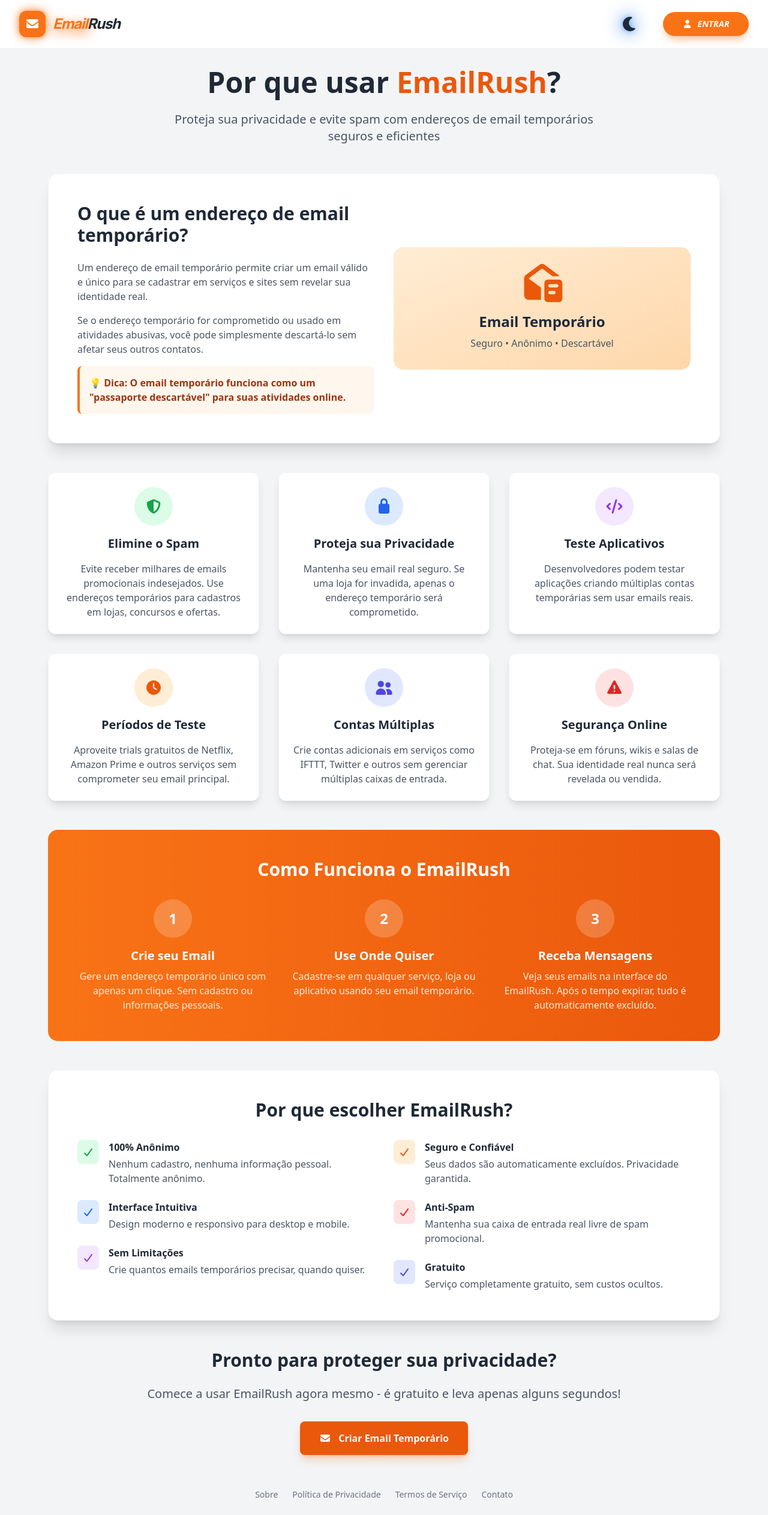
After one commit to matheuszbb/tempmail, a Django app: page /sobre/ in a window 1280 px wide. The commit adds this page. Shown: the whole page at 60% size. Run offline with Django 5.2, Linux system fonts and the light colour scheme.

Commit message:
Adiciona página "Sobre" com link no rodapé e no modal de sessão. Atualiza o sitemap e o arquivo robots.txt para incluir novas rotas.

```diff
--- a/tempmail/core/urls.py
+++ b/tempmail/core/urls.py
@@ -3,7 +3,7 @@ from django.urls import path
 from .views import (
     IndexView, Robots_txtView, Sitemap_xmlView, HeartCheckView,
     TempEmailAPI, MessageListAPI, MessageDetailAPI, MessageDownloadAPI,
-    AttachmentDownloadAPI, DadosView, PrivacidadeView, TermosView, ContatoView
+    AttachmentDownloadAPI, DadosView, PrivacidadeView, TermosView, ContatoView, SobreView
 )
 from django.conf.urls.static import static
 from django.conf import settings
@@ -11,6 +11,7 @@ from django.conf import settings
 urlpatterns = [
     path('admin/', admin.site.urls),
     path('', IndexView.as_view(), name='index'),
+    path('sobre/', SobreView.as_view(), name='sobre'),
     path('privacidade/', PrivacidadeView.as_view(), name='privacidade'),
     path('termos/', TermosView.as_view(), name='termos'),
     path('contato/', ContatoView.as_view(), name='contato'),
--- a/tempmail/core/views.py
+++ b/tempmail/core/views.py
@@ -29,6 +29,10 @@ class Robots_txtView(View):
         robots_txt_content = f"""\
 User-Agent: *
 Allow: /
+Allow: /sobre
+Allow: /privacidade
+Allow: /termos
+Allow: /contato
 Sitemap: {request.build_absolute_uri('/sitemap.xml')}
 """
         return HttpResponse(robots_txt_content, content_type="text/plain", status=200)
@@ -40,6 +44,28 @@ class Sitemap_xmlView(View):
 <urlset xmlns="http://www.sitemaps.org/schemas/sitemap/0.9">
 <url>
     <loc>{site_url}</loc>
+    <priority>1.0</priority>
+    <changefreq>daily</changefreq>
+</url>
+<url>
+    <loc>{site_url}/sobre</loc>
+    <priority>0.8</priority>
+    <changefreq>monthly</changefreq>
+</url>
+<url>
+    <loc>{site_url}/privacidade</loc>
+    <priority>0.6</priority>
+    <changefreq>monthly</changefreq>
+</url>
+<url>
+    <loc>{site_url}/termos</loc>
+    <priority>0.6</priority>
+    <changefreq>monthly</changefreq>
+</url>
+<url>
+    <loc>{site_url}/contato</loc>
+    <priority>0.4</priority>
+    <changefreq>yearly</changefreq>
 </url>
 </urlset>
 """
@@ -1120,6 +1146,12 @@ class DadosView(View):
             return JsonResponse({'error': 'Erro ao processar dados'}, status=500)
 
 
+class SobreView(View):
+    """Página Sobre o EmailRush"""
+    async def get(self, request):
+        return await sync_to_async(render)(request, 'sobre.html')
+
+
 class PrivacidadeView(View):
     """Página de Política de Privacidade"""
     async def get(self, request):
--- a/tempmail/templates/parciais/_footer.html
+++ b/tempmail/templates/parciais/_footer.html
@@ -1,5 +1,6 @@
 {% load static %}
-<footer class="max-w-7xl mx-auto px-4 py-6 text-gray-500 text-xs sm:text-sm font-medium flex gap-6 justify-center">
+<footer class="max-w-7xl mx-auto px-4 py-6 text-gray-500 text-xs sm:text-sm font-medium flex gap-6 justify-center flex-wrap">
+    <a href="{% url 'sobre' %}" class="hover:text-orange-600 transition">Sobre</a>
     <a href="{% url 'privacidade' %}" class="hover:text-orange-600 transition">Política de Privacidade</a>
     <a href="{% url 'termos' %}" class="hover:text-orange-600 transition">Termos de Serviço</a>
     <a href="{% url 'contato' %}" class="hover:text-orange-600 transition">Contato</a>
--- /dev/null
+++ b/tempmail/templates/sobre.html
@@ -0,0 +1,246 @@
+{% extends 'base.html' %}
+
+{% block conteudo %}
+<div class="max-w-6xl mx-auto px-4 py-8">
+    <!-- Hero Section -->
+    <div class="text-center mb-12">
+        <h1 class="text-4xl md:text-5xl font-bold text-gray-800 dark:text-white mb-6">
+            Por que usar <span class="text-orange-600">EmailRush</span>?
+        </h1>
+        <p class="text-xl text-gray-600 dark:text-gray-300 max-w-3xl mx-auto">
+            Proteja sua privacidade e evite spam com endereços de email temporários seguros e eficientes
+        </p>
+    </div>
+
+    <!-- O que é Email Temporário -->
+    <div class="bg-white dark:bg-dark-card rounded-2xl shadow-xl p-8 md:p-12 mb-12 border border-gray-100 dark:border-gray-700">
+        <div class="grid md:grid-cols-2 gap-8 items-center">
+            <div>
+                <h2 class="text-3xl font-bold text-gray-800 dark:text-white mb-6">
+                    O que é um endereço de email temporário?
+                </h2>
+                <div class="space-y-4 text-gray-600 dark:text-gray-300">
+                    <p>
+                        Um endereço de email temporário permite criar um email válido e único para se cadastrar em serviços e sites sem revelar sua identidade real.
+                    </p>
+                    <p>
+                        Se o endereço temporário for comprometido ou usado em atividades abusivas, você pode simplesmente descartá-lo sem afetar seus outros contatos.
+                    </p>
+                    <div class="bg-orange-50 dark:bg-orange-900/20 p-4 rounded-lg border-l-4 border-orange-500">
+                        <p class="font-semibold text-orange-800 dark:text-orange-200">
+                            💡 Dica: O email temporário funciona como um "passaporte descartável" para suas atividades online.
+                        </p>
+                    </div>
+                </div>
+            </div>
+            <div class="text-center">
+                <div class="bg-gradient-to-br from-orange-100 to-orange-200 dark:from-orange-900/30 dark:to-orange-800/30 p-8 rounded-2xl">
+                    <i class="fas fa-envelope-open-text text-6xl text-orange-600 dark:text-orange-400 mb-4"></i>
+                    <h3 class="text-2xl font-bold text-gray-800 dark:text-white mb-2">Email Temporário</h3>
+                    <p class="text-gray-600 dark:text-gray-300">Seguro • Anônimo • Descartável</p>
+                </div>
+            </div>
+        </div>
+    </div>
+
+    <!-- Benefícios -->
+    <div class="grid md:grid-cols-2 lg:grid-cols-3 gap-8 mb-12">
+        <!-- Proteção contra Spam -->
+        <div class="bg-white dark:bg-dark-card rounded-xl shadow-lg p-6 border border-gray-100 dark:border-gray-700">
+            <div class="text-center mb-4">
+                <div class="bg-green-100 dark:bg-green-900/20 w-16 h-16 rounded-full flex items-center justify-center mx-auto mb-4">
+                    <i class="fas fa-shield-alt text-2xl text-green-600 dark:text-green-400"></i>
+                </div>
+                <h3 class="text-xl font-bold text-gray-800 dark:text-white mb-2">Elimine o Spam</h3>
+            </div>
+            <p class="text-gray-600 dark:text-gray-300 text-center">
+                Evite receber milhares de emails promocionais indesejados. Use endereços temporários para cadastros em lojas, concursos e ofertas.
+            </p>
+        </div>
+
+        <!-- Proteção de Privacidade -->
+        <div class="bg-white dark:bg-dark-card rounded-xl shadow-lg p-6 border border-gray-100 dark:border-gray-700">
+            <div class="text-center mb-4">
+                <div class="bg-blue-100 dark:bg-blue-900/20 w-16 h-16 rounded-full flex items-center justify-center mx-auto mb-4">
+                    <i class="fas fa-lock text-2xl text-blue-600 dark:text-blue-400"></i>
+                </div>
+                <h3 class="text-xl font-bold text-gray-800 dark:text-white mb-2">Proteja sua Privacidade</h3>
+            </div>
+            <p class="text-gray-600 dark:text-gray-300 text-center">
+                Mantenha seu email real seguro. Se uma loja for invadida, apenas o endereço temporário será comprometido.
+            </p>
+        </div>
+
+        <!-- Testes e Desenvolvimento -->
+        <div class="bg-white dark:bg-dark-card rounded-xl shadow-lg p-6 border border-gray-100 dark:border-gray-700">
+            <div class="text-center mb-4">
+                <div class="bg-purple-100 dark:bg-purple-900/20 w-16 h-16 rounded-full flex items-center justify-center mx-auto mb-4">
+                    <i class="fas fa-code text-2xl text-purple-600 dark:text-purple-400"></i>
+                </div>
+                <h3 class="text-xl font-bold text-gray-800 dark:text-white mb-2">Teste Aplicativos</h3>
+            </div>
+            <p class="text-gray-600 dark:text-gray-300 text-center">
+                Desenvolvedores podem testar aplicações criando múltiplas contas temporárias sem usar emails reais.
+            </p>
+        </div>
+
+        <!-- Períodos de Teste -->
+        <div class="bg-white dark:bg-dark-card rounded-xl shadow-lg p-6 border border-gray-100 dark:border-gray-700">
+            <div class="text-center mb-4">
+                <div class="bg-orange-100 dark:bg-orange-900/20 w-16 h-16 rounded-full flex items-center justify-center mx-auto mb-4">
+                    <i class="fas fa-clock text-2xl text-orange-600 dark:text-orange-400"></i>
+                </div>
+                <h3 class="text-xl font-bold text-gray-800 dark:text-white mb-2">Períodos de Teste</h3>
+            </div>
+            <p class="text-gray-600 dark:text-gray-300 text-center">
+                Aproveite trials gratuitos de Netflix, Amazon Prime e outros serviços sem comprometer seu email principal.
+            </p>
+        </div>
+
+        <!-- Contas Duplas -->
+        <div class="bg-white dark:bg-dark-card rounded-xl shadow-lg p-6 border border-gray-100 dark:border-gray-700">
+            <div class="text-center mb-4">
+                <div class="bg-indigo-100 dark:bg-indigo-900/20 w-16 h-16 rounded-full flex items-center justify-center mx-auto mb-4">
+                    <i class="fas fa-user-friends text-2xl text-indigo-600 dark:text-indigo-400"></i>
+                </div>
+                <h3 class="text-xl font-bold text-gray-800 dark:text-white mb-2">Contas Múltiplas</h3>
+            </div>
+            <p class="text-gray-600 dark:text-gray-300 text-center">
+                Crie contas adicionais em serviços como IFTTT, Twitter e outros sem gerenciar múltiplas caixas de entrada.
+            </p>
+        </div>
+
+        <!-- Segurança Online -->
+        <div class="bg-white dark:bg-dark-card rounded-xl shadow-lg p-6 border border-gray-100 dark:border-gray-700">
+            <div class="text-center mb-4">
+                <div class="bg-red-100 dark:bg-red-900/20 w-16 h-16 rounded-full flex items-center justify-center mx-auto mb-4">
+                    <i class="fas fa-exclamation-triangle text-2xl text-red-600 dark:text-red-400"></i>
+                </div>
+                <h3 class="text-xl font-bold text-gray-800 dark:text-white mb-2">Segurança Online</h3>
+            </div>
+            <p class="text-gray-600 dark:text-gray-300 text-center">
+                Proteja-se em fóruns, wikis e salas de chat. Sua identidade real nunca será revelada ou vendida.
+            </p>
+        </div>
+    </div>
+
+    <!-- Como Funciona -->
+    <div class="bg-gradient-to-r from-orange-500 to-orange-600 rounded-2xl p-8 md:p-12 text-white mb-12">
+        <h2 class="text-3xl font-bold mb-8 text-center">Como Funciona o EmailRush</h2>
+
+        <div class="grid md:grid-cols-3 gap-8">
+            <div class="text-center">
+                <div class="bg-white/20 w-16 h-16 rounded-full flex items-center justify-center mx-auto mb-4">
+                    <span class="text-2xl font-bold">1</span>
+                </div>
+                <h3 class="text-xl font-bold mb-2">Crie seu Email</h3>
+                <p class="text-orange-100">Gere um endereço temporário único com apenas um clique. Sem cadastro ou informações pessoais.</p>
+            </div>
+
+            <div class="text-center">
+                <div class="bg-white/20 w-16 h-16 rounded-full flex items-center justify-center mx-auto mb-4">
+                    <span class="text-2xl font-bold">2</span>
+                </div>
+                <h3 class="text-xl font-bold mb-2">Use Onde Quiser</h3>
+                <p class="text-orange-100">Cadastre-se em qualquer serviço, loja ou aplicativo usando seu email temporário.</p>
+            </div>
+
+            <div class="text-center">
+                <div class="bg-white/20 w-16 h-16 rounded-full flex items-center justify-center mx-auto mb-4">
+                    <span class="text-2xl font-bold">3</span>
+                </div>
+                <h3 class="text-xl font-bold mb-2">Receba Mensagens</h3>
+                <p class="text-orange-100">Veja seus emails na interface do EmailRush. Após o tempo expirar, tudo é automaticamente excluído.</p>
+            </div>
+        </div>
+    </div>
+
+    <!-- Por que escolher EmailRush -->
+    <div class="bg-white dark:bg-dark-card rounded-2xl shadow-xl p-8 md:p-12 mb-12 border border-gray-100 dark:border-gray-700">
+        <h2 class="text-3xl font-bold text-gray-800 dark:text-white mb-8 text-center">
+            Por que escolher EmailRush?
+        </h2>
+
+        <div class="grid md:grid-cols-2 gap-8">
+            <div class="space-y-6">
+                <div class="flex items-start gap-4">
+                    <div class="bg-green-100 dark:bg-green-900/20 p-2 rounded-lg">
+                        <i class="fas fa-check text-green-600 dark:text-green-400"></i>
+                    </div>
+                    <div>
+                        <h3 class="font-bold text-gray-800 dark:text-white mb-1">100% Anônimo</h3>
+                        <p class="text-gray-600 dark:text-gray-300">Nenhum cadastro, nenhuma informação pessoal. Totalmente anônimo.</p>
+                    </div>
+                </div>
+
+                <div class="flex items-start gap-4">
+                    <div class="bg-blue-100 dark:bg-blue-900/20 p-2 rounded-lg">
+                        <i class="fas fa-check text-blue-600 dark:text-blue-400"></i>
+                    </div>
+                    <div>
+                        <h3 class="font-bold text-gray-800 dark:text-white mb-1">Interface Intuitiva</h3>
+                        <p class="text-gray-600 dark:text-gray-300">Design moderno e responsivo para desktop e mobile.</p>
+                    </div>
+                </div>
+
+                <div class="flex items-start gap-4">
+                    <div class="bg-purple-100 dark:bg-purple-900/20 p-2 rounded-lg">
+                        <i class="fas fa-check text-purple-600 dark:text-purple-400"></i>
+                    </div>
+                    <div>
+                        <h3 class="font-bold text-gray-800 dark:text-white mb-1">Sem Limitações</h3>
+                        <p class="text-gray-600 dark:text-gray-300">Crie quantos emails temporários precisar, quando quiser.</p>
+                    </div>
+                </div>
+            </div>
+
+            <div class="space-y-6">
+                <div class="flex items-start gap-4">
+                    <div class="bg-orange-100 dark:bg-orange-900/20 p-2 rounded-lg">
+                        <i class="fas fa-check text-orange-600 dark:text-orange-400"></i>
+                    </div>
+                    <div>
+                        <h3 class="font-bold text-gray-800 dark:text-white mb-1">Seguro e Confiável</h3>
+                        <p class="text-gray-600 dark:text-gray-300">Seus dados são automaticamente excluídos. Privacidade garantida.</p>
+                    </div>
+                </div>
+
+                <div class="flex items-start gap-4">
+                    <div class="bg-red-100 dark:bg-red-900/20 p-2 rounded-lg">
+                        <i class="fas fa-check text-red-600 dark:text-red-400"></i>
+                    </div>
+                    <div>
+                        <h3 class="font-bold text-gray-800 dark:text-white mb-1">Anti-Spam</h3>
+                        <p class="text-gray-600 dark:text-gray-300">Mantenha sua caixa de entrada real livre de spam promocional.</p>
+                    </div>
+                </div>
+
+                <div class="flex items-start gap-4">
+                    <div class="bg-indigo-100 dark:bg-indigo-900/20 p-2 rounded-lg">
+                        <i class="fas fa-check text-indigo-600 dark:text-indigo-400"></i>
+                    </div>
+                    <div>
+                        <h3 class="font-bold text-gray-800 dark:text-white mb-1">Gratuito</h3>
+                        <p class="text-gray-600 dark:text-gray-300">Serviço completamente gratuito, sem custos ocultos.</p>
+                    </div>
+                </div>
+            </div>
+        </div>
+    </div>
+
+    <!-- Call to Action -->
+    <div class="text-center">
+        <h2 class="text-3xl font-bold text-gray-800 dark:text-white mb-6">
+            Pronto para proteger sua privacidade?
+        </h2>
+        <p class="text-xl text-gray-600 dark:text-gray-300 mb-8">
+            Comece a usar EmailRush agora mesmo - é gratuito e leva apenas alguns segundos!
+        </p>
+        <a href="{% url 'index' %}"
+           class="inline-block bg-orange-600 hover:bg-orange-700 text-white font-bold py-4 px-8 rounded-lg transition duration-300 shadow-lg shadow-orange-500/30 transform hover:scale-105">
+            <i class="fas fa-envelope mr-2"></i>
+            Criar Email Temporário
+        </a>
+    </div>
+</div>
+{% endblock %}
```
Also changed, not shown: tempmail/core/templates/core/index.html (+17 -0 lines), tempmail/core/templates/core/parciais/index/_sessionInfoModal.html (+10 -0 lines).
